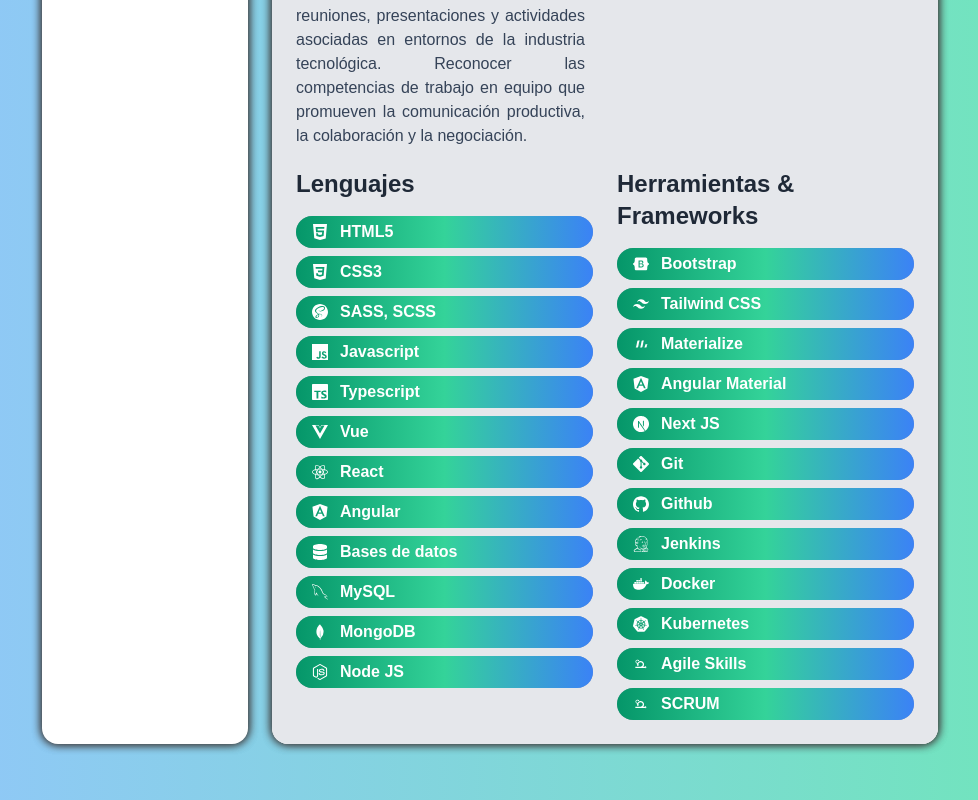
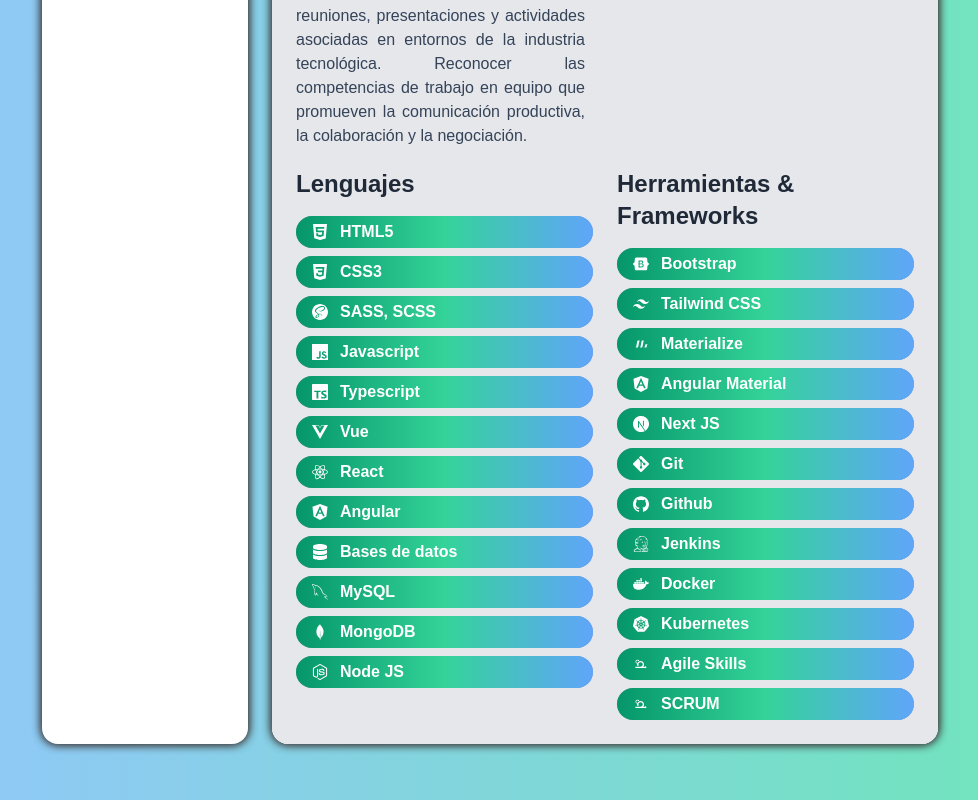
Before and after one commit to miryambathilde/portfolio-miryam-nextjs-tailwind-typescript, a Next.js app: page /resume in a window 1280 px wide. Shown: the part 1448-2248 px from the top of the page, without its empty margins (150-1128 px from the left). Built offline with nearby package versions, Linux system fonts and the light colour scheme.

Commit message:
cambio version de framer motion a la 3.10.3

```diff
--- a/components/Bar.tsx
+++ b/components/Bar.tsx
@@ -9,10 +9,10 @@
 
 	const variants = {
 		initial: {
-			with: 0
+			with: 0,
 		},
 		animate: {
-			width:bar_width,
+			width: bar_width,
 			transition: {
 				duration: 0.4,
 			},
@@ -21,7 +21,7 @@
 	return (
 		<div className='my-2 font-bold text-white bg-gray-400 rounded-full dark:bg-gray-50'>
 			<motion.div
-				className='flex items-center px-4 py-1 rounded-full bg-gradient-to-r from-green-600 via-green-400 to-blue-500 dark:from-green-600 dark:via-green-400 dark:to-blue-400'
+				className='flex items-center px-4 py-1 rounded-full bg-gradient-to-r from-green-600 via-green-400 to-blue-400'
 				style={{
 					width: bar_width
 				}}
--- a/package.json
+++ b/package.json
@@ -8,7 +8,7 @@
     "start": "next start"
   },
   "dependencies": {
-    "framer-motion": "^4.1.17",
+    "framer-motion": "^3.10.3",
     "next": "11.0.1",
     "next-themes": "^0.0.15",
     "react": "17.0.2",
```
Also changed, not shown: 1 other file (tests, documents, lock files or other folders).
